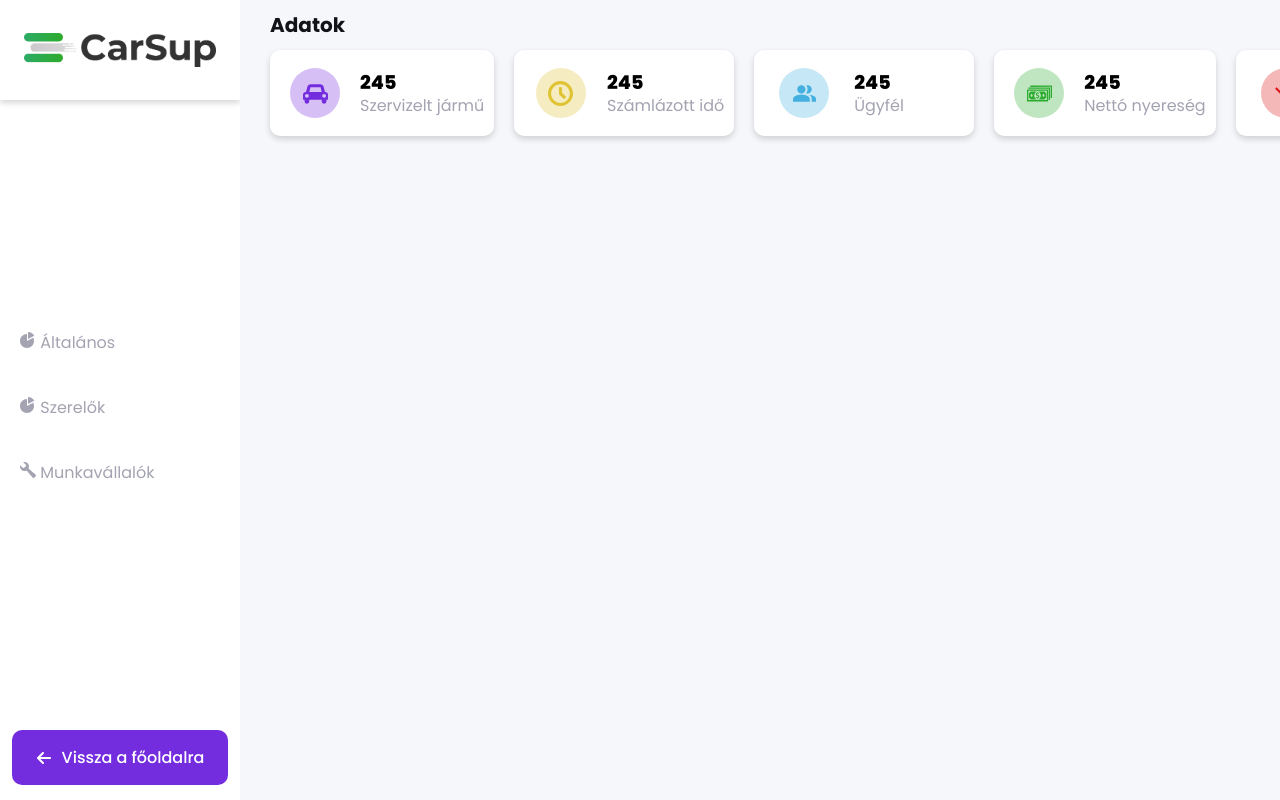
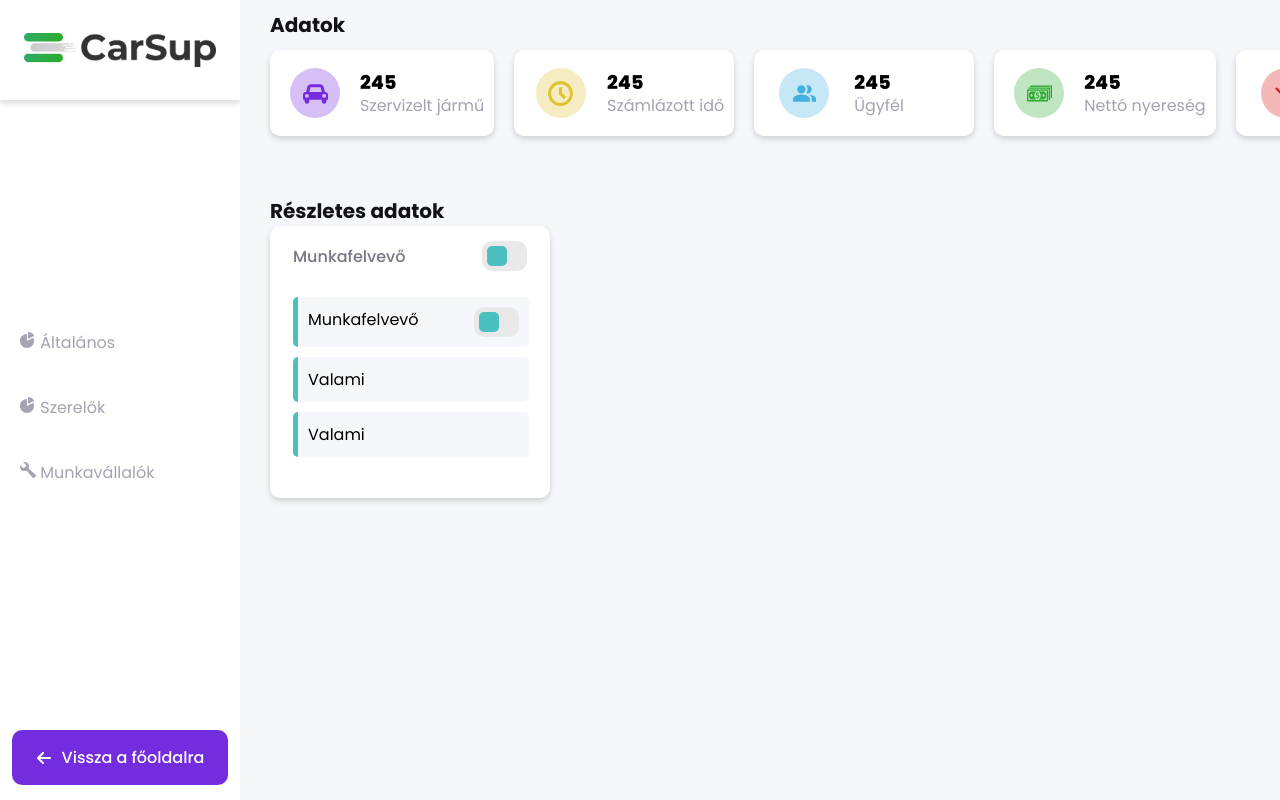
Before and after one commit to rdanka/carsup, an Angular app: page / in a window 1280 px wide. Shown: the top 800 px of the page. Built offline with nearby package versions, Linux system fonts and the light colour scheme.

Commit message:
Added data-toggle components

```diff
--- a/src/app/app.module.ts
+++ b/src/app/app.module.ts
@@ -7,6 +7,8 @@ import { SidebarComponent } from './sidebar/sidebar.component';
 import { MainDashComponent } from './main-dash/main-dash.component';
 import { OverallStatsComponent } from './main-dash/overall-stats/overall-stats.component';
 import { StatisticComponent } from './main-dash/overall-stats/statistic/statistic.component';
+import { DataPickerComponent } from './main-dash/data-picker/data-picker.component';
+import { BarChartComponent } from './main-dash/bar-chart/bar-chart.component';
 
 @NgModule({
   declarations: [
@@ -14,7 +16,9 @@ import { StatisticComponent } from './main-dash/overall-stats/statistic/statisti
     SidebarComponent,
     MainDashComponent,
     OverallStatsComponent,
-    StatisticComponent
+    StatisticComponent,
+    DataPickerComponent,
+    BarChartComponent
   ],
   imports: [
     BrowserModule,
--- /dev/null
+++ b/src/app/main-dash/bar-chart/bar-chart.component.html
@@ -0,0 +1,28 @@
+<div class="bar-chart">
+    <div class="bar-chart-title">
+        <span class="title">Munkafelvevő</span>
+        <input type="checkbox" id="switch1" />
+        <label for="switch1">Toggle</label>
+    </div>
+    <div class="bar-chart-content">
+        <div class="bar-chart-content-title">
+            <span class="title">Munkafelvevő</span>
+            <input type="checkbox" id="switch" />
+            <label for="switch">Toggle</label>
+        </div>
+        <div class="bar-chart-content-data">
+            <div class="bar-chart-content-data-item">
+                <span class="title">Munkafelvevő</span>
+                <span class="value">Munkafelvevő</span>
+            </div>
+            <div class="bar-chart-content-data-item">
+                <span class="title">Munkafelvevő</span>
+                <span class="value">Munkafelvevő</span>
+            </div>
+            <div class="bar-chart-content-data-item">
+                <span class="title">Munkafelvevő</span>
+                <span class="value">Munkafelvevő</span>
+            </div>
+        </div>
+    </div>
+</div>
--- /dev/null
+++ b/src/app/main-dash/data-picker/data-picker.component.html
@@ -0,0 +1,22 @@
+<div class="data-picker">
+    <div class="row">
+        <span class="title">Munkafelvevő</span>
+        <input type="checkbox" id="switch1" />
+                <label for="switch1">Toggle</label>
+    </div>
+    <div class="row">
+        <ul>
+            <li>
+                <span >Munkafelvevő</span>
+                <input type="checkbox" id="switch" />
+                <label for="switch">Toggle</label>
+            </li>
+            <li>
+                <span>Valami</span>
+            </li>
+            <li>
+                <span>Valami</span>
+            </li>
+        </ul>
+    </div>
+</div>
--- /dev/null
+++ b/src/app/main-dash/data-picker/data-picker.component.scss
@@ -0,0 +1,95 @@
+.data-picker {
+    display: flex;
+    flex-direction: column;
+    align-items: center;
+    background-color: #fff;
+    padding: 1.5rem 1rem;
+    border-radius: 10px;
+    color: #000;
+    width: fit-content;
+    min-width: 26rem;
+    box-shadow: 0 3px 6px rgba($color: #000000, $alpha: .16);
+
+    .row {
+        display: flex;
+        justify-content: space-between;
+        align-items: center;
+        width: 90%;
+        margin-bottom: 1rem;
+
+        .title {
+            font-size: 1.6rem;
+            font-weight: 500;
+            color: #767684;
+        }
+
+        input[type=checkbox]{
+            height: 0;
+            width: 0;
+            visibility: hidden;
+        }
+
+        label {
+            cursor: pointer;
+            text-indent: -9999px;
+            width: 4.5rem;
+            height: 3rem;
+            background: #E9E9E9;
+            display: block;
+            border-radius: 10px;
+            position: relative;
+        }
+
+        label:after {
+            content: '';
+            position: absolute;
+            top: 5px;
+            left: 5px;
+            width: 2rem;
+            height: 2rem;
+            background: #4BC0C0;
+            border-radius: 5px;
+            transition: 0.3s;
+        }
+
+        input:checked + label {
+            background: #fff;
+        }
+
+        input:checked + label:after {
+            left: calc(100% - 5px);
+            transform: translateX(-100%);
+        }
+
+        label:active:after {
+            width: 1.8rem;
+        }
+
+        // centering
+        body {
+            display: flex;
+            justify-content: center;
+            align-items: center;
+            height: 100vh;
+        }
+
+        ul {
+            list-style: none;
+            padding: 0;
+            width: 90%;
+            li {
+                background-color: #F5F7FB;
+                border-radius: 5px;
+                border-left: 5px solid #4BC0C0;
+                padding: 1rem;
+                width: 100%;
+                display: flex;
+                justify-content: space-between;
+
+                &:not(:first-of-type) {
+                    margin-top: 1rem;
+                }
+            }
+        }
+    }
+}
--- a/src/app/main-dash/main-dash.component.html
+++ b/src/app/main-dash/main-dash.component.html
@@ -1,9 +1,12 @@
 <div class="dash-container">
-    <div class="small-stats">
+    <div class="stats">
         <span class="small-stats-title">Adatok</span>
         <overall-stats></overall-stats>
     </div>
-    <div class="detailed-stats">
-
+    <div class="stats below">
+        <span class="small-stats-title">Részletes adatok</span>
+        <div >
+            <data-picker></data-picker>
+        </div>
     </div>
 </div>
--- a/src/app/main-dash/main-dash.component.scss
+++ b/src/app/main-dash/main-dash.component.scss
@@ -1,7 +1,17 @@
 .dash-container {
+    .stats {
+        margin: 1rem 3rem;
+    }
+
+    .below {
+        margin-top: 6rem;
+
+        div {
+            display: flex;
+        }
+    }
+
     .small-stats {
-        margin: 1rem 3rem;
-
         &-title {
             font-size: 2rem;
             font-weight: 600;
--- a/src/app/main-dash/overall-stats/overall-stats.component.scss
+++ b/src/app/main-dash/overall-stats/overall-stats.component.scss
@@ -2,6 +2,7 @@
     display: flex;
     justify-content: center;
     margin-top: 1rem;
+
     statistic {
         margin: 0 1rem;
     }
@@ -12,6 +13,7 @@
     }
 
 }
+
 
 // on mobile make the width 100% and the flex column
 @media (max-width: 768px) {
```
Also changed, not shown: src/app/main-dash/bar-chart/bar-chart.component.ts (added, +10 -0 lines), src/app/main-dash/data-picker/data-picker.component.ts (added, +10 -0 lines), src/app/main-dash/bar-chart/bar-chart.component.scss (added), 2 other files (tests, documents, lock files or other folders).
